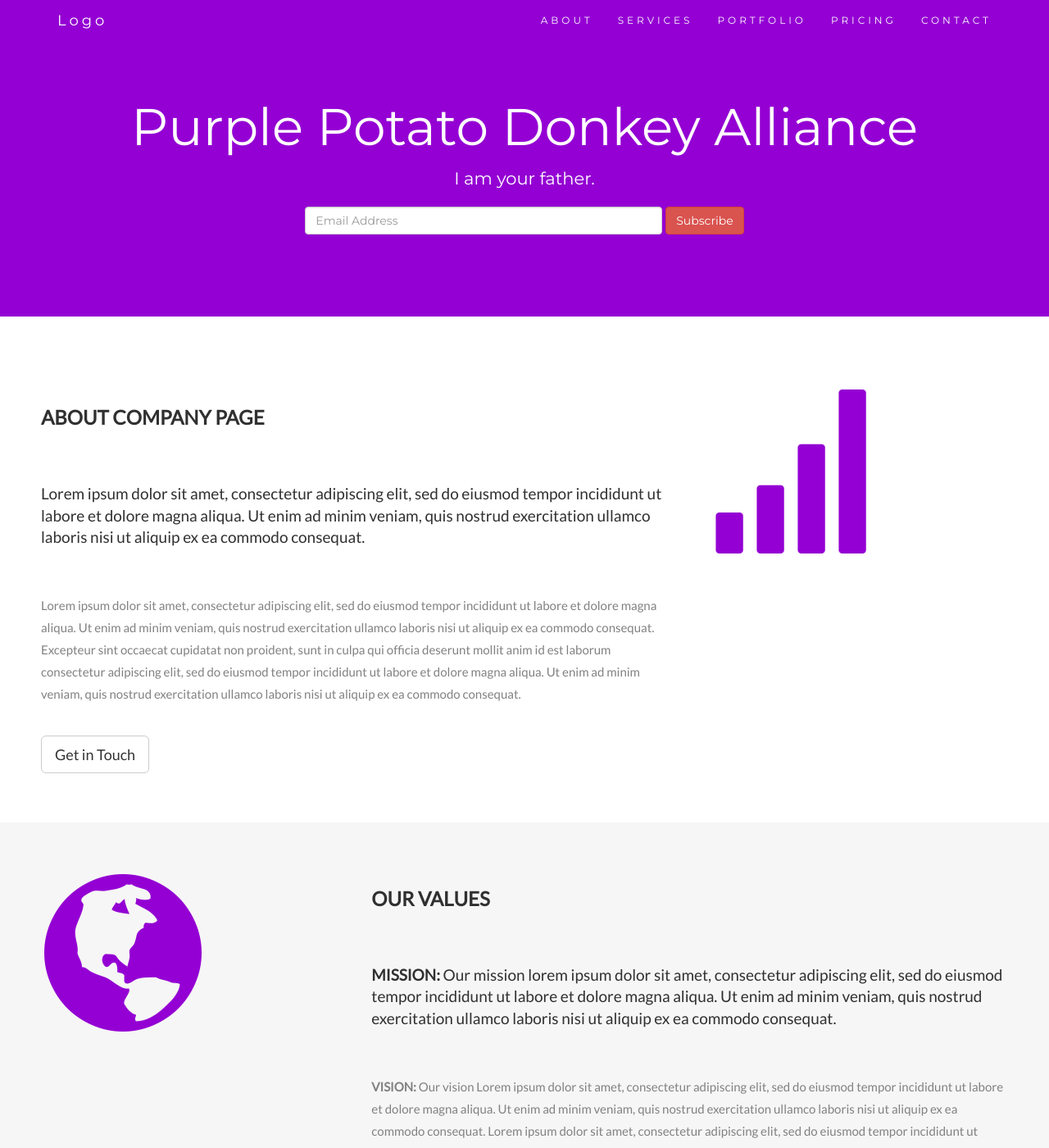
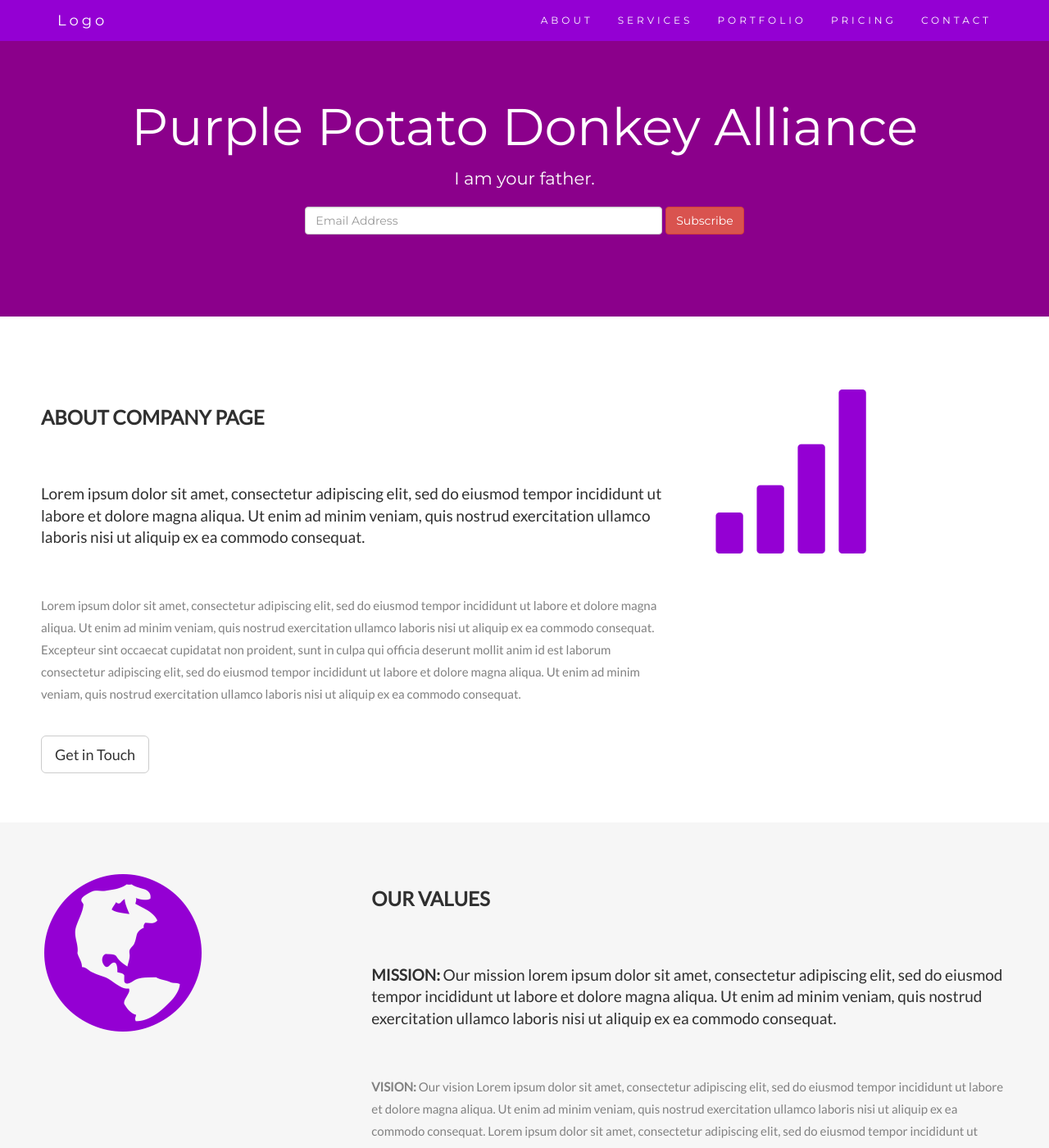
Before and after one commit to PotatoDonkey/PotatoDonkey.github.io, a Jekyll site: the page index.html, which Jekyll copies as it is, in a window 1280 px wide and 1400 px high. Shown: the whole window at 82% size. Built offline with Jekyll 4.4.1, drawn with Linux system fonts in a browser that asks for light colours; nearby versions of some CDN libraries; library files that are not in the unit come from our copies.

Commit message:
Update index.html

```diff
--- a/index.html
+++ b/index.html
@@ -31,7 +31,7 @@
       margin-bottom: 30px;
   }
   .jumbotron {
-      background-color: darkViolet;
+      background-color: darkMagenta;
       color: #fff;
       padding: 100px 25px;
       font-family: Montserrat, sans-serif;
```
